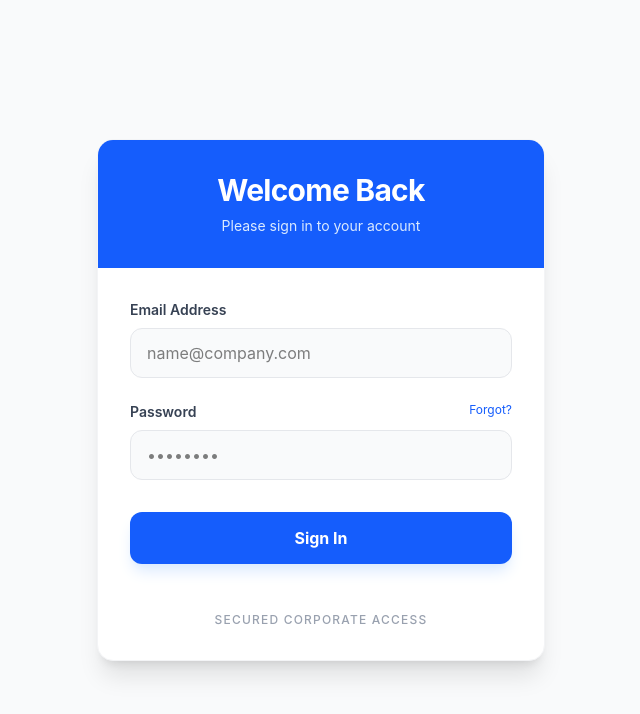
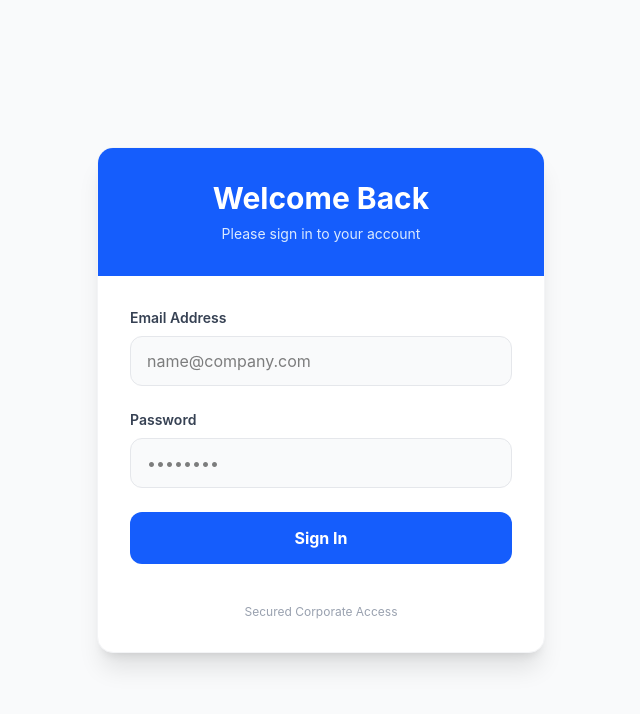
Before and after one commit to newsunneupane/staff, a React (Vite) app: page / in a window 1280 px wide. Shown: the top 714 px of the page, without its empty margins (319-959 px from the left). Built offline with nearby package versions, Linux system fonts and the light colour scheme.

Commit message:
Enhance login form with loading state and secure URL
Added loading state to handle form submission and updated the login URL to use HTTPS.

```diff
--- a/src/pages/Registration.jsx
+++ b/src/pages/Registration.jsx
@@ -7,21 +7,29 @@ const Login = () => {
     password: "",
   });
 
+  const [loading, setLoading] = useState(false);
+
   const navigate = useNavigate();
 
   const handleSubmit = async (e) => {
     e.preventDefault();
+    setLoading(true);
 
     try {
-      const response = await fetch(`http://newsun.kesug.com/backend/login.php`, {
-        method: "POST",
-        headers: {
-          "Content-Type": "application/json",
-        },
-        body: JSON.stringify(formData),
-      });
+      const response = await fetch(
+        "https://newsun.kesug.com/backend/login.php",
+        {
+          method: "POST",
+          headers: {
+            "Content-Type": "application/json",
+          },
+          body: JSON.stringify(formData),
+        }
+      );
 
       const result = await response.json();
+
+      console.log("Response:", result);
 
       if (result.status === "success") {
         localStorage.setItem("userId", result.user_id);
@@ -30,11 +38,13 @@ const Login = () => {
 
         navigate(result.role === "admin" ? "/admin" : "/employee");
       } else {
-        alert(result.message);
+        alert(result.message || "Login failed");
       }
     } catch (err) {
-      console.error("Error:", err);
+      console.error("Login error:", err);
       alert("Unable to connect to server");
+    } finally {
+      setLoading(false);
     }
   };
 
@@ -44,49 +54,57 @@ const Login = () => {
 
         {/* Header */}
         <div className="bg-blue-600 p-8 text-white text-center">
-          <h2 className="text-3xl font-bold tracking-tight">Welcome Back</h2>
-          <p className="text-blue-100 text-sm mt-2">Please sign in to your account</p>
+          <h2 className="text-3xl font-bold">Welcome Back</h2>
+          <p className="text-blue-100 text-sm mt-2">
+            Please sign in to your account
+          </p>
         </div>
 
         <form onSubmit={handleSubmit} className="p-8 space-y-6">
 
-          {/* Email Field */}
+          {/* Email */}
           <div>
-            <label className="block text-sm font-semibold text-gray-700 mb-2">Email Address</label>
+            <label className="block text-sm font-semibold text-gray-700 mb-2">
+              Email Address
+            </label>
             <input
               type="email"
               placeholder="name@company.com"
-              className="w-full px-4 py-3 bg-gray-50 border border-gray-200 rounded-xl focus:ring-2 focus:ring-blue-500 focus:bg-white outline-none transition-all"
-              onChange={(e) => setFormData({ ...formData, email: e.target.value })}
+              className="w-full px-4 py-3 bg-gray-50 border border-gray-200 rounded-xl focus:ring-2 focus:ring-blue-500 outline-none"
+              onChange={(e) =>
+                setFormData({ ...formData, email: e.target.value })
+              }
               required
             />
           </div>
 
-          {/* Password Field */}
+          {/* Password */}
           <div>
-            <div className="flex justify-between mb-2">
-              <label className="text-sm font-semibold text-gray-700">Password</label>
-              <span className="text-xs text-blue-600 hover:underline cursor-pointer">Forgot?</span>
-            </div>
+            <label className="block text-sm font-semibold text-gray-700 mb-2">
+              Password
+            </label>
             <input
               type="password"
               placeholder="••••••••"
-              className="w-full px-4 py-3 bg-gray-50 border border-gray-200 rounded-xl focus:ring-2 focus:ring-blue-500 focus:bg-white outline-none transition-all"
-              onChange={(e) => setFormData({ ...formData, password: e.target.value })}
+              className="w-full px-4 py-3 bg-gray-50 border border-gray-200 rounded-xl focus:ring-2 focus:ring-blue-500 outline-none"
+              onChange={(e) =>
+                setFormData({ ...formData, password: e.target.value })
+              }
               required
             />
           </div>
 
-          {/* Login Button */}
+          {/* Button */}
           <button
             type="submit"
-            className="w-full bg-blue-600 text-white font-bold py-3.5 rounded-xl hover:bg-blue-700 active:scale-[0.98] transition-all shadow-lg shadow-blue-100 mt-2"
+            disabled={loading}
+            className="w-full bg-blue-600 text-white font-bold py-3.5 rounded-xl hover:bg-blue-700 disabled:opacity-50 transition-all"
           >
-            Sign In
+            {loading ? "Signing in..." : "Sign In"}
           </button>
 
-          {/* Footer Text */}
-          <p className="text-center text-xs text-gray-400 mt-6 uppercase tracking-widest font-medium">
+          {/* Footer */}
+          <p className="text-center text-xs text-gray-400 mt-4">
             Secured Corporate Access
           </p>
         </form>
```
